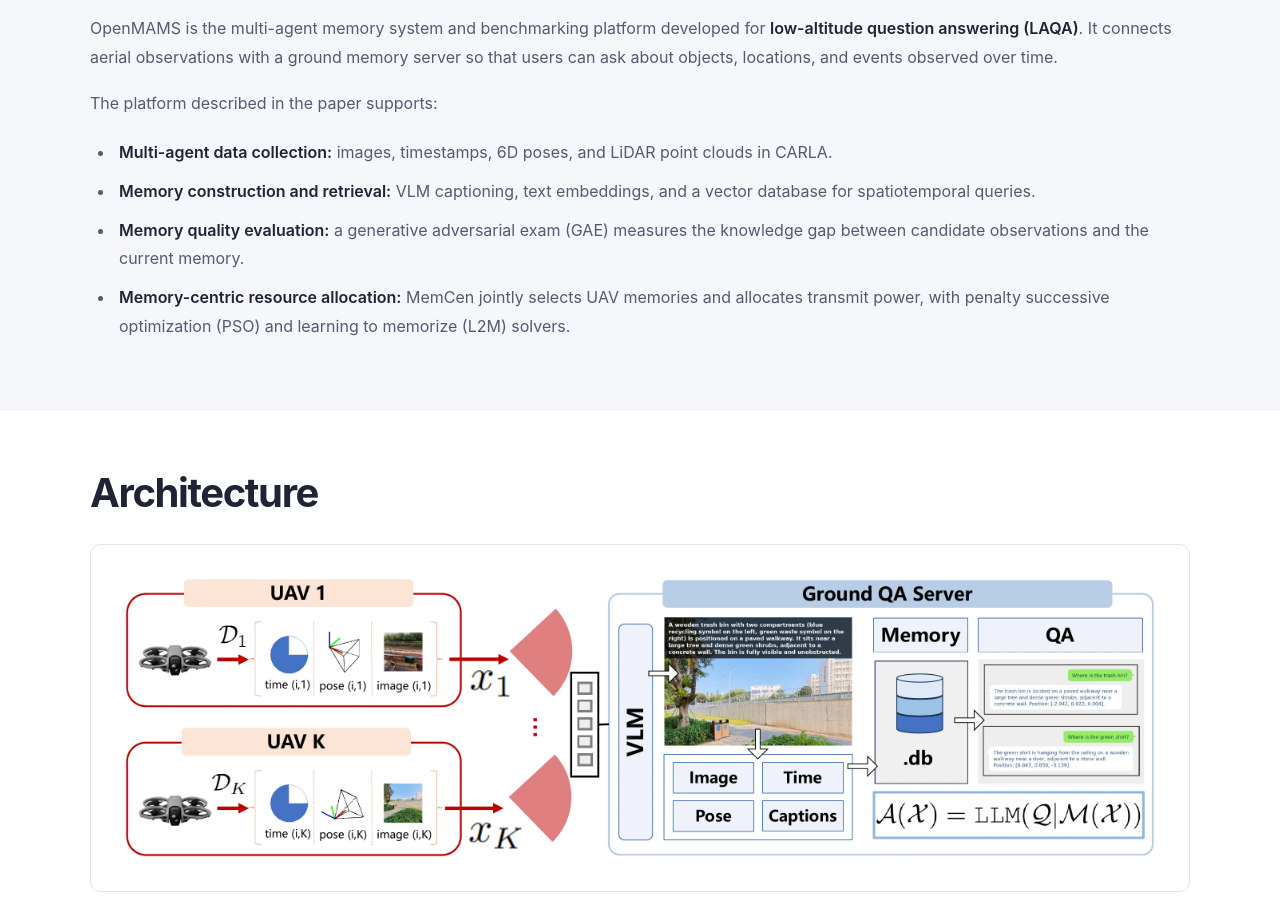
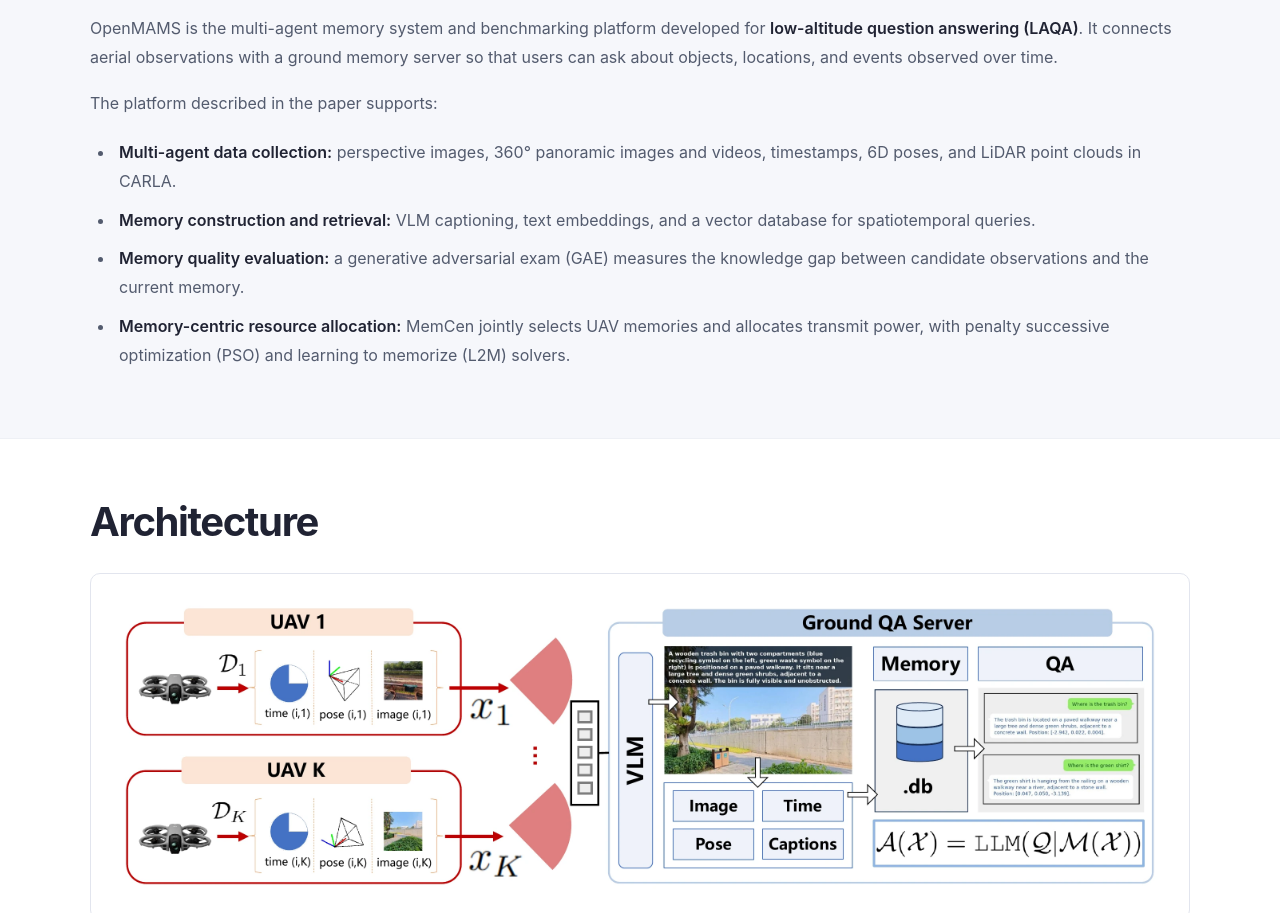
Before and after one commit to SIAT-INVS/OpenMAMS-project, a plain HTML site: page index.html in a window 1280 px wide. Shown: the part 1420-2333 px from the top of the page. Drawn offline with Linux system fonts and the light colour scheme.

Commit message:
Add panoramic data collection to overview

```diff
--- a/index.html
+++ b/index.html
@@ -39,7 +39,7 @@
 <p>OpenMAMS is the multi-agent memory system and benchmarking platform developed for <strong>low-altitude question answering (LAQA)</strong>. It connects aerial observations with a ground memory server so that users can ask about objects, locations, and events observed over time.</p>
 <p>The platform described in the paper supports:</p>
 <ul>
-<li><strong>Multi-agent data collection:</strong> images, timestamps, 6D poses, and LiDAR point clouds in CARLA.</li>
+<li><strong>Multi-agent data collection:</strong> perspective images, 360° panoramic images and videos, timestamps, 6D poses, and LiDAR point clouds in CARLA.</li>
 <li><strong>Memory construction and retrieval:</strong> VLM captioning, text embeddings, and a vector database for spatiotemporal queries.</li>
 <li><strong>Memory quality evaluation:</strong> a generative adversarial exam (GAE) measures the knowledge gap between candidate observations and the current memory.</li>
 <li><strong>Memory-centric resource allocation:</strong> MemCen jointly selects UAV memories and allocates transmit power, with penalty successive optimization (PSO) and learning to memorize (L2M) solvers.</li>
```
Also changed, not shown: 1 other file.
